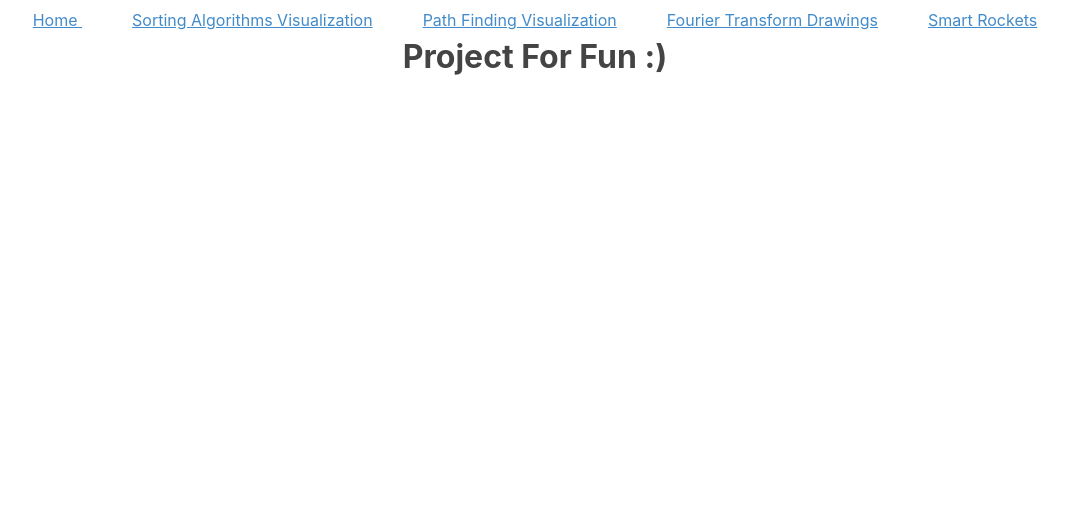
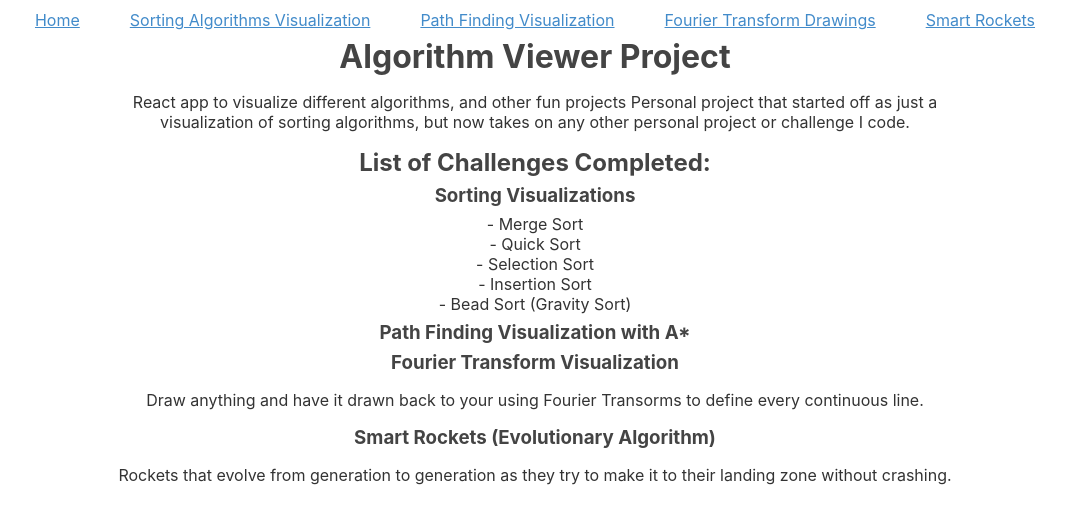
Before and after one commit to twedds95/Algorithm-Viewer-Django, a React (Create React App) app: page / in a window 1280 px wide. Shown: the top 524 px of the page, without its empty margins (105-1174 px from the left). Built offline with nearby package versions, Linux system fonts and the light colour scheme.

Commit message:
changes to css, make it more flexible

```diff
--- a/src/Animations/pathFindingAnimations.css
+++ b/src/Animations/pathFindingAnimations.css
@@ -1,10 +1,10 @@
 
 .array-container {
-    left: 200px;
+    left: 10%;
     margin: auto;
     width: 80%;
     display: block;
-    height: 510px;
+    height: 100%;
     position: fixed;
 }
 
@@ -50,4 +50,6 @@ h1, h2, h3, h4, h5, h6 {
     color: #444444;
     margin-bottom: 7px;
     margin-top: 7px;
+    width: 100%;
+    height: 20%;
 }
--- a/src/Animations/pathFindingAnimations.js
+++ b/src/Animations/pathFindingAnimations.js
@@ -12,8 +12,8 @@ const FAILURE_COLOR = 'rgb(255,0,0)';
 
 const SPEED = 5;
 const PROB_OF_WALL = 0.25;
-const NUMBER_OF_BOXES_WIDTH = 120;
-const NUMBER_OF_BOXES_HEIGHT = 60;
+const NUMBER_OF_BOXES_WIDTH = Math.floor(window.innerWidth * 0.1);
+const NUMBER_OF_BOXES_HEIGHT = Math.floor(window.innerHeight * 0.09);
 const BOX_DIM = 6;
 const MARGIN = 2;
 
@@ -35,7 +35,6 @@ export default class PathFindingVisualizer extends React.Component {
 
     resetGrid() {
         const grid = [];
-
         // let points = generateTwoUniquePoints();
         // let start = {isA: 'start', x: points.startX, y: points.startY};
         // let end = {isA: 'end', x: points.endX, y: points.endY};
--- a/src/Animations/sortingAnimations.css
+++ b/src/Animations/sortingAnimations.css
@@ -1,10 +1,10 @@
 
 .array-container {
-    left: 100px;
+    left: 10%;
     margin: auto;
     width: 80%;
     display: block;
-    height: 510px;
+    height: 100%;
     position: fixed;
 }
 
@@ -19,7 +19,7 @@ button {
     transition-duration: 0.4s;
     background-color: #428bca;
     color: white;
-    padding: 6px 24px;
+    padding: 0px 24px;
     border-radius: 8px;
     margin: 5px;
 }
@@ -27,7 +27,7 @@ button {
 select {
     background-color: white;
     color: #428bca;
-    padding: 4px 20px;
+    padding: 0px 20px;
     border-radius: 8px;
     margin: 5px;
 }
--- a/src/Animations/sortingAnimations.js
+++ b/src/Animations/sortingAnimations.js
@@ -2,15 +2,15 @@ import {getMergeSortAnimations} from '../SortingAlgorithms/mergeSort.js';
 import {getQuickSortAnimations} from "../SortingAlgorithms/quickSort";
 import {getBeadSortAnimations} from "../SortingAlgorithms/beadSort";
 import {getInsertionSortAnimations} from "../SortingAlgorithms/insertionSort";
+import {getselectionSortAnimations} from "../SortingAlgorithms/selectionSort";
 import React from "react";
 import './sortingAnimations.css';
-import {getselectionSortAnimations} from "../SortingAlgorithms/selectionSort";
 
 const PRIMARY_COLOR = '#428bca';
 const SECONDARY_COLOR = '#150855';
 const SPEED = 0.7;
-const NUMBER_OF_ARRAY_BARS = 350;
-const MAX_HEIGHT = 500;
+const NUMBER_OF_ARRAY_BARS = Math.floor(window.innerWidth * 0.25);
+const MAX_HEIGHT = Math.floor(window.innerHeight * 0.7);
 
 const SORTING_ALGORITHMS = ["Merge Sort", "Quick Sort", "Selection Sort", "Insertion Sort", "Bead (Gravity) Sort"];
 
--- a/src/App.css
+++ b/src/App.css
@@ -38,13 +38,19 @@ h1, h2, h3, h4, h5, h6 {
   color: #428bca;
 }
 
+p {
+  padding-left: 15%;
+  width: 70%;
+}
+
 .Link {
   background-color: white;
   color: #428bca;
-  padding: 4px 20px;
+  padding: 0px 20px;
   border-radius: 8px;
   margin: 5px;
 }
+
 
 
 @keyframes App-logo-spin {
--- a/src/FourierTransforms/drawingArea.css
+++ b/src/FourierTransforms/drawingArea.css
@@ -1,7 +1,7 @@
 
 .drawArea {
     margin: 30px;
-    width: 35%;
+    width: 33%;
     height: 300px;
     border: 1px solid black;
     float: left;
@@ -10,7 +10,7 @@
 
 .fourierArea {
     margin: 10px;
-    width: 55%;
+    width: 50%;
     height: 500px;
     border: 1px solid black;
     float: right;
@@ -28,3 +28,9 @@
     width: 100%;
     height: 100%;
 }
+
+span {
+    padding-right: 25%;
+    padding-left: 10%;
+    font-weight: bold;
+}
--- a/src/FourierTransforms/fourierTransformDrawings.js
+++ b/src/FourierTransforms/fourierTransformDrawings.js
@@ -41,13 +41,13 @@ export default class FourierDrawings extends React.Component {
                 <button onClick={() => this.startFourier()}>Start Fourier</button>
                 <div>
                     <div>
-                        {/*<h3>Draw Area</h3>*/}
-                        {/*<h3>Fourier Area</h3>*/}
+                        <span>Draw Area</span>
+                        <span>Fourier Area</span>
                     </div>
                     <DrawArea ref={this.drawRef}/>
                     <div>
                         <svg id="fourierArea" className="fourierArea">
-                            <rect x={X_OFFSET} y={Y_OFFSET} width={WIDTH * 0.35} height="300" stroke="black"
+                            <rect x={X_OFFSET} y={Y_OFFSET} width={WIDTH * 0.33} height="300" stroke="black"
                                   strokeWidth="1" fill="none"/>
                             {this.renderFourier()}
                         </svg>
--- a/src/home.js
+++ b/src/home.js
@@ -6,8 +6,25 @@ export default class Home extends React.Component {
     render() {
         return (
             <div>
-                <h1>Project For Fun :)</h1>
+                <h1>Algorithm Viewer Project</h1>
 
+                <p>React app to visualize different algorithms, and other fun projects
+
+                Personal project that started off as just a visualization of sorting algorithms, but now takes on any other personal project or challenge I code.</p>
+                <h2>List of Challenges Completed:</h2>
+
+                <h3>Sorting Visualizations</h3>
+                <div>- Merge Sort</div>
+                <div>- Quick Sort</div>
+                <div>- Selection Sort</div>
+                <div>- Insertion Sort</div>
+                <div>- Bead Sort (Gravity Sort)</div>
+
+                <h3>Path Finding Visualization with A*</h3>
+                <h3>Fourier Transform Visualization</h3>
+                <p>Draw anything and have it drawn back to your using Fourier Transorms to define every continuous line.</p>
+                <h3>Smart Rockets (Evolutionary Algorithm)</h3>
+                <p>Rockets that evolve from generation to generation as they try to make it to their landing zone without crashing.</p>
             </div>
         );
     }
--- a/src/navigationBar.js
+++ b/src/navigationBar.js
@@ -6,8 +6,8 @@ export default class NavBar extends React.Component {
     render() {
         return (
             <div>
-                <Link to='/' className="Link"> Home </Link>
-                <Link to='/sortingVisualization' className="Link"> Sorting Algorithms Visualization</Link>
+                <Link to='/' className="Link">Home</Link>
+                <Link to='/sortingVisualization' className="Link">Sorting Algorithms Visualization</Link>
                 <Link to='/pathFindingVisualization' className="Link">Path Finding Visualization</Link>
                 <Link to='/fourierTransformDrawings' className="Link">Fourier Transform Drawings</Link>
                 <Link to='/generationSmartRockets' className="Link">Smart Rockets</Link>
```
